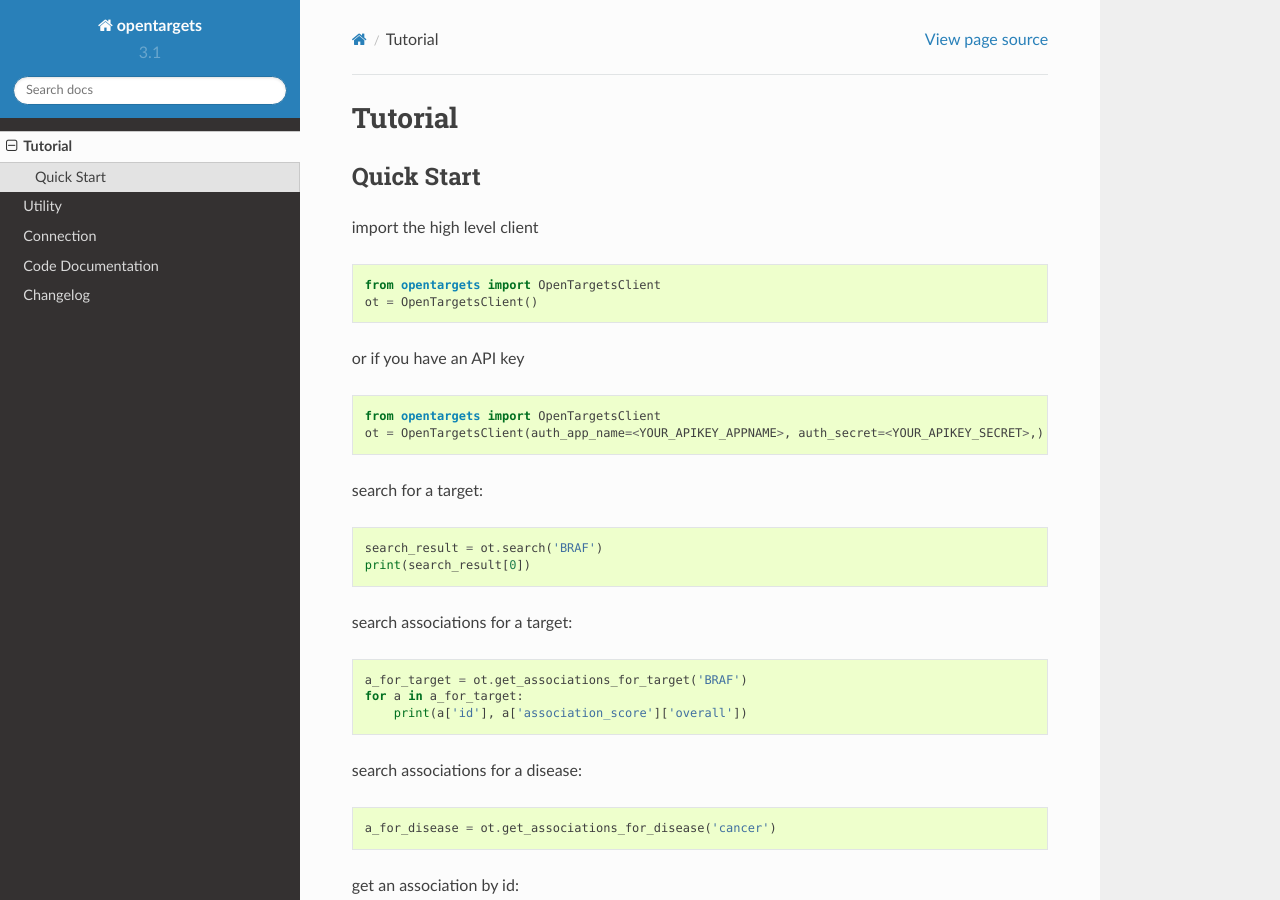
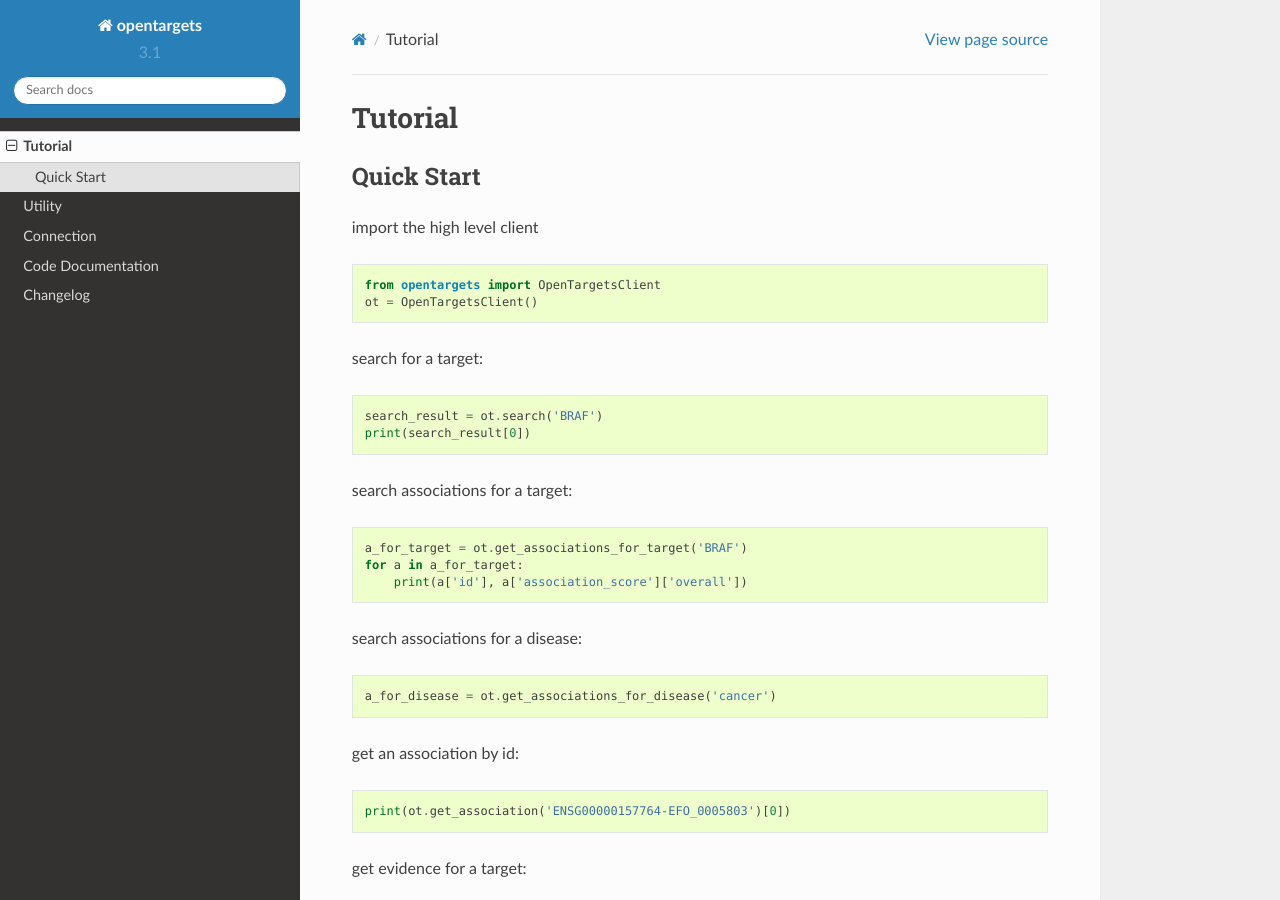
Before and after one commit to opentargets-archive/opentargets-py, a Sphinx documentation site: the page built from docs/source/tutorial.rst, in a window 1280 px wide and 900 px high. Built offline with Sphinx 7.4.7 and the Read the Docs theme 2.0.0, drawn with Linux system fonts in a browser that asks for light colours.

Commit message:
Removed reference to API key requirement
As noted in opentargets/platform/issues/779

```diff
--- a/docs/source/tutorial.rst
+++ b/docs/source/tutorial.rst
@@ -12,12 +12,6 @@
 
     from opentargets import OpenTargetsClient
     ot = OpenTargetsClient()
-
-or if you have an API key
-::
-
-    from opentargets import OpenTargetsClient
-    ot = OpenTargetsClient(auth_app_name=<YOUR_APIKEY_APPNAME>, auth_secret=<YOUR_APIKEY_SECRET>,)
 
 search for a target:
 ::
```
